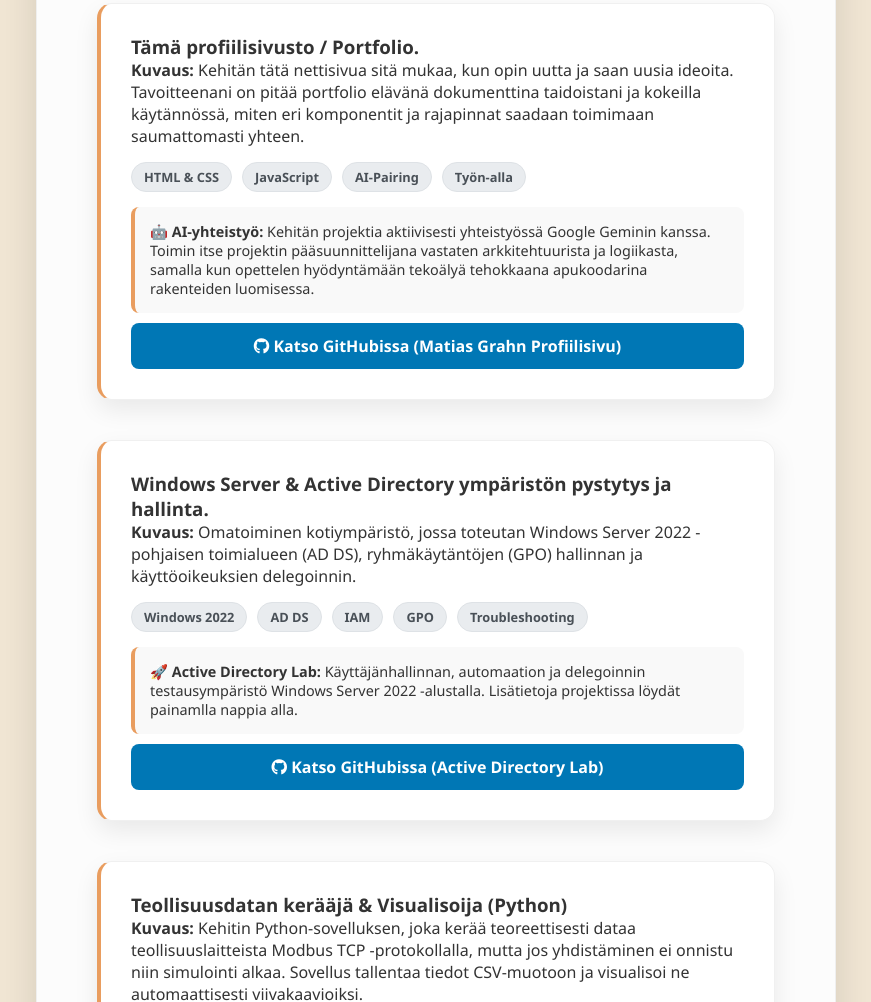
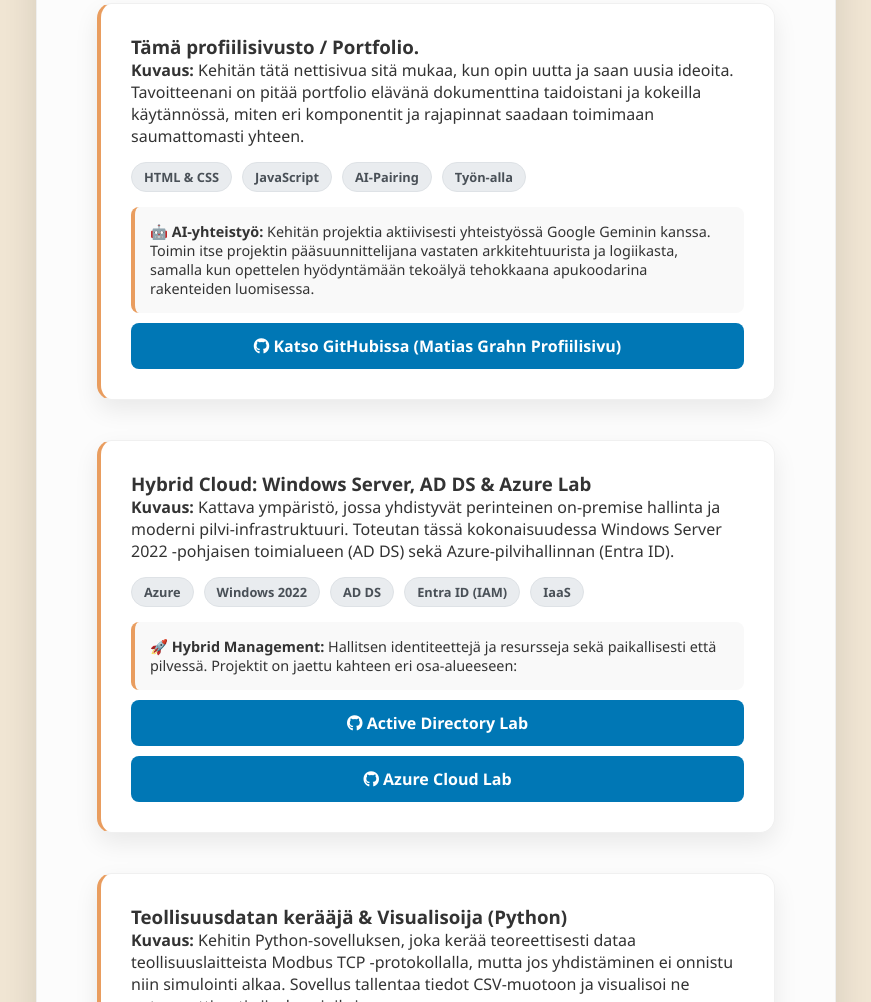
Before and after one commit to matiasgrahn/matiasgrahn.github.io, a plain HTML site: page projektit.html in a window 1280 px wide. Shown: the part 349-1351 px from the top of the page, without its empty margins (204-1075 px from the left). Drawn offline with Linux system fonts and the light colour scheme.

Commit message:
Uusi nappi projekteihin.

```diff
--- a/projektit.html
+++ b/projektit.html
@@ -57,27 +57,33 @@
 
     <section id="projects">
     <div class="project-grid">
-
         <div class="project-card">
-                <h3>Windows Server & Active Directory ympäristön pystytys ja hallinta.</h3>
+            <h3>Hybrid Cloud: Windows Server, AD DS & Azure Lab</h3>
 
             <p>
-                    <strong>Kuvaus:</strong> Omatoiminen kotiympäristö, jossa toteutan Windows Server 2022 -pohjaisen toimialueen (AD DS),
-                     ryhmäkäytäntöjen (GPO) hallinnan ja käyttöoikeuksien delegoinnin.
+                <strong>Kuvaus:</strong> Kattava ympäristö, jossa yhdistyvät perinteinen on-premise hallinta ja moderni pilvi-infrastruktuuri. Toteutan tässä kokonaisuudessa Windows Server 2022 -pohjaisen toimialueen (AD DS) sekä Azure-pilvihallinnan (Entra ID).
             </p>
+
             <div class="project-tags">
+                <span class="tag">Azure</span>
                 <span class="tag">Windows 2022</span>
                 <span class="tag">AD DS</span>
-                <span class="tag">IAM</span>
-                <span class="tag">GPO</span>
-                <span class="tag">Troubleshooting</span>
+                <span class="tag">Entra ID (IAM)</span>
+                <span class="tag">IaaS</span>
             </div>
+
             <p class="projekti-kuvaus">
-                    <strong>🚀 Active Directory Lab:</strong> Käyttäjänhallinnan, automaation ja delegoinnin testausympäristö Windows Server 2022 -alustalla. Lisätietoja projektissa löydät painamlla nappia alla.
+                <strong>🚀 Hybrid Management:</strong> Hallitsen identiteettejä ja resursseja sekä paikallisesti että pilvessä. Projektit on jaettu kahteen eri osa-alueeseen:
             </p>
+
+            <div class="btn-group">
                 <a href="https://github.com/matiasgrahn/AD-DS-Lab" class="btn projekti-nappi linkedin-nappi">
-                <i class="fa-brands fa-github"></i>  Katso GitHubissa (Active Directory Lab)
+                    <i class="fa-brands fa-github"></i> Active Directory Lab
                 </a>
+                <a href="https://github.com/matiasgrahn/Azure-Cloud-Identity-management-lab" class="btn projekti-nappi linkedin-nappi">
+                    <i class="fa-brands fa-github"></i> Azure Cloud Lab
+                </a>
+            </div>
         </div>
     </div>
 </section>
```
Lines whose indentation alone changed are shown as unchanged.
